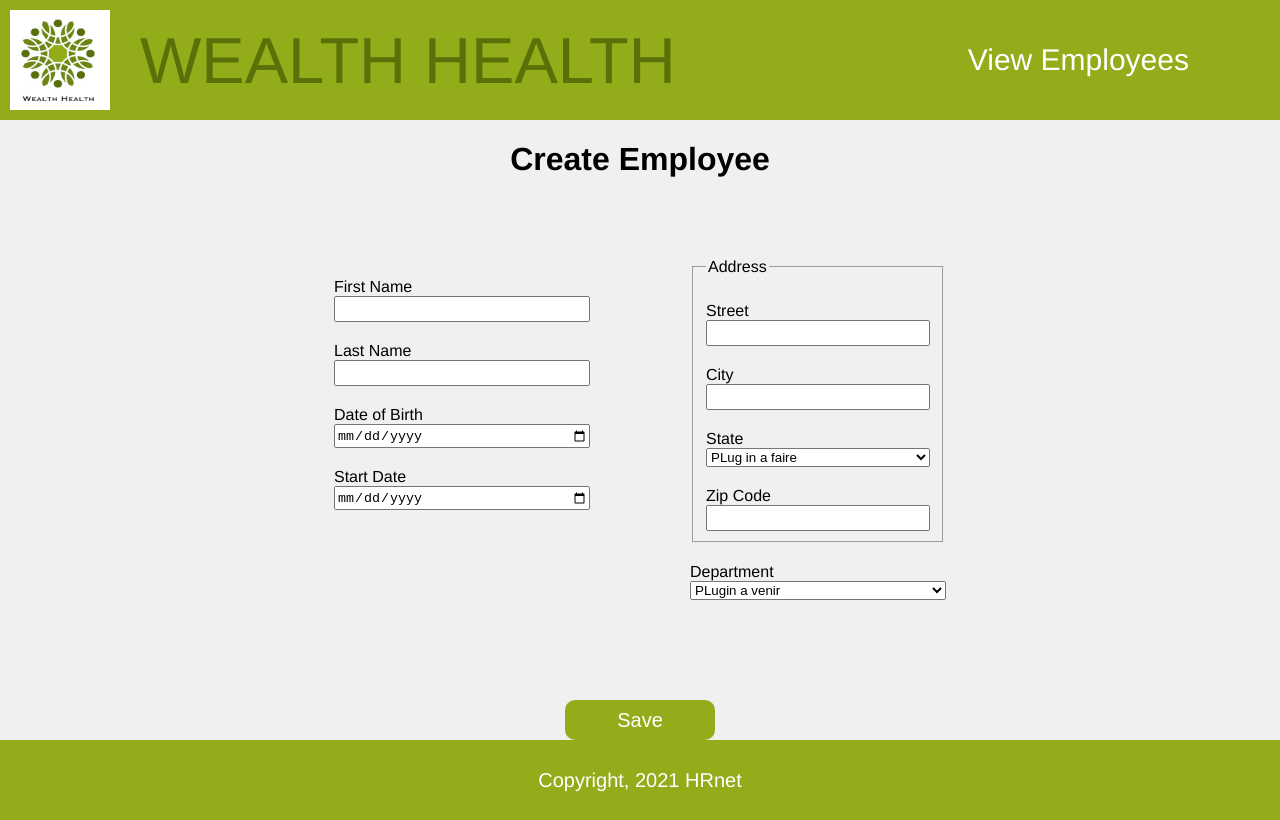
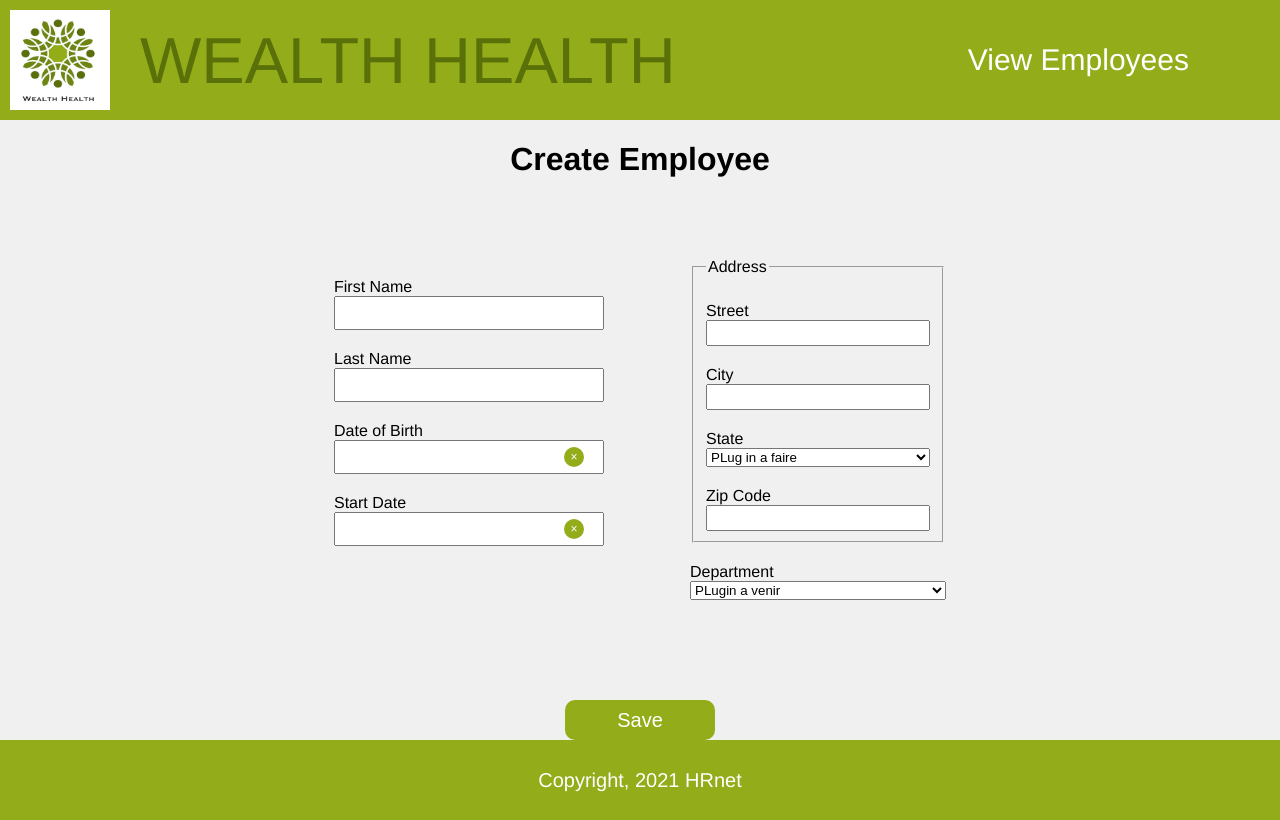
Before and after one commit to Josef1923/P14-HRnet, a React (Vite) app: page / in a window 1280 px wide. Built offline with nearby package versions, Linux system fonts and the light colour scheme.

Commit message:
Ajout plug in DatePicker

```diff
--- a/package.json
+++ b/package.json
@@ -10,7 +10,9 @@
     "preview": "vite preview"
   },
   "dependencies": {
+    "date-fns": "^4.1.0",
     "react": "^19.0.0",
+    "react-datepicker": "^8.2.1",
     "react-dom": "^19.0.0",
     "react-router-dom": "^7.3.0"
   },
--- a/src/page/createEmployee/index.jsx
+++ b/src/page/createEmployee/index.jsx
@@ -1,6 +1,8 @@
 import React, { useState } from 'react';
 import Header from '@/header';
 import Footer from '@/footer';
+import DatePicker from 'react-datepicker';
+import 'react-datepicker/dist/react-datepicker.css';
 import './styles.scss';
 
 function Create() {
@@ -30,11 +32,15 @@ function Create() {
                             <input type='text' id='lastName' name='lastName'
                                 value={lastName} onChange={(e) => setLastName(e.target.value)} />
                             <label htmlFor='dateOfBirth'>Date of Birth</label>
-                            <input type='date' id='dateOfBirth' name='dateOfBirth'
-                                value={dateOfBirth} onChange={(e) => setDateOfBirth(e.target.value)} />
+                            <DatePicker selected={dateOfBirth} onChange={(date) => setDateOfBirth(date)}
+                                dateFormat="dd-MM-yyyy"
+                                isClearable
+                                todayButton="Aujourd'hui" />
                             <label htmlFor='startDate'>Start Date</label>
-                            <input type='date' id='startDate' name='startDate'
-                                value={startDate} onChange={(e) => setStartDate(e.target.value)} />
+                            <DatePicker selected={startDate} onChange={(date) => setStartDate(date)}
+                                dateFormat="dd-MM-yyyy"
+                                isClearable
+                                todayButton="Aujourd'hui" />
                         </div>
                         <div className='rightSide'>
                             <fieldset className='address'>
--- a/src/page/createEmployee/styles.scss
+++ b/src/page/createEmployee/styles.scss
@@ -17,8 +17,12 @@
             margin-top: 20px;
         }
 
-        input {
+        input,
+        .react-datepicker-wrapper input {
             height: 20px;
+            width: 100%;
+            padding: 5px;
+            font-size: 16px;
         }
     }
 
@@ -62,3 +66,7 @@
         }
     }
 }
+
+.react-datepicker__close-icon::after {
+    background-color: #93AC19 ;
+  }
```
Also changed, not shown: 1 other file (tests, documents, lock files or other folders).
